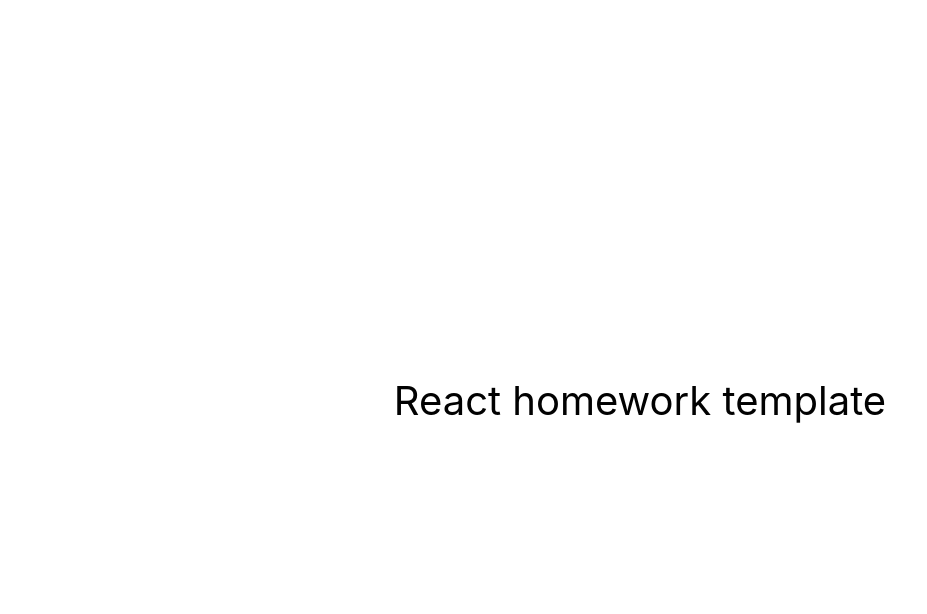
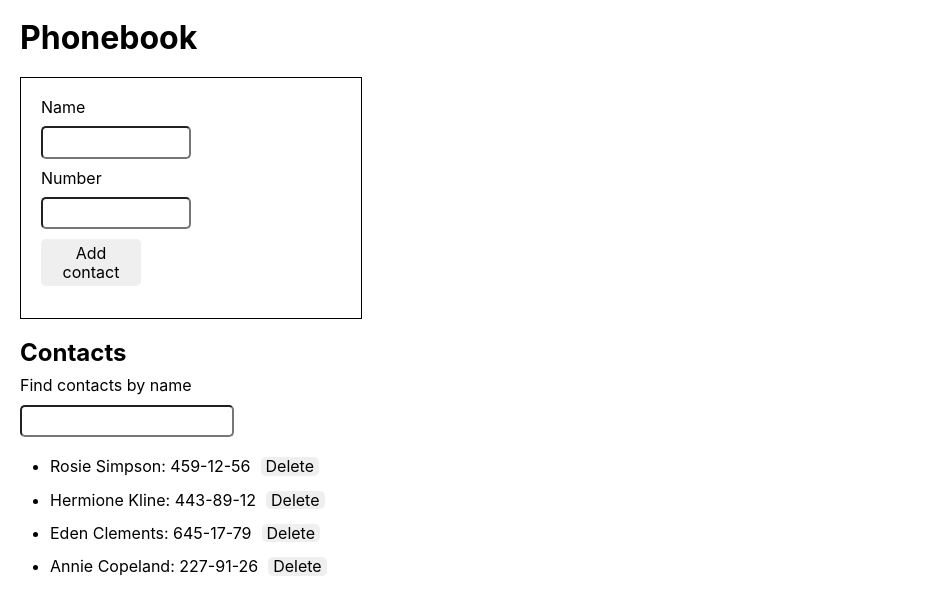
Before and after one commit to NonStopIT17/goit-react-hw-02-phonebook, a React (Create React App) app: page / in a window 1280 px wide. Shown: the top 614 px of the page, without its empty margins (0-927 px from the left). Built offline with nearby package versions, Linux system fonts and the light colour scheme.

Commit message:
Home work 2

```diff
--- a/src/components/App.jsx
+++ b/src/components/App.jsx
@@ -1,16 +1,55 @@
-export const App = () => {
-  return (
-    <div
-      style={{
-        height: '100vh',
-        display: 'flex',
-        justifyContent: 'center',
-        alignItems: 'center',
-        fontSize: 40,
-        color: '#010101'
-      }}
-    >
-      React homework template
-    </div>
-  );
+import { Component } from "react";
+import { ContactList, Filter } from "./contacts/Contacts";
+import { GlobalStyle } from "./GlobalStyle.styled";
+import { NewContactForm } from "./new-contact/NewContact";
+
+export class App extends Component{
+    state = {
+      contacts: [
+        {id: 'id-1', name: 'Rosie Simpson', number: '459-12-56'},
+        {id: 'id-2', name: 'Hermione Kline', number: '443-89-12'},
+        {id: 'id-3', name: 'Eden Clements', number: '645-17-79'},
+        {id: 'id-4', name: 'Annie Copeland', number: '227-91-26'},
+      ],
+      filter: '',
+    }
+
+    render(){
+      return(
+        <div style={{padding: "20px"}}>
+            <GlobalStyle/>
+            <div>
+            <h1 style={{marginBottom: "20px"}}>Phonebook</h1>
+            <NewContactForm submitHandling = {this.submitHandling} />
+
+            <h2 style={{marginBottom: "10px"}}>Contacts</h2>
+            <Filter setFilter={this.setFilter}/>
+            <ContactList contacts={this.state.contacts} filter={this.state.filter} deleteContact={this.deleteContact}/>
+          </div>
+        </div>
+      )
+    }
+
+    submitHandling = event =>{
+      event.preventDefault();
+      const id = this.state.contacts.length + 1;
+      const form = event.currentTarget;
+      const name = form.elements.name.value;
+      const number = form.elements.number.value;
+      this.setState({
+        ...this.state,
+        contacts: [
+          ...this.state.contacts,
+          { id: 'id-'+id, name: name, number: number },
+        ],
+      });
+   }
+   setFilter = event =>{
+    const inpuText = event.currentTarget.value;
+    this.setState({filter: inpuText});
+   }
+   deleteContact = event =>{
+    const targetId = event.currentTarget.id;
+    this.setState(prevState => ({contacts: prevState.contacts.filter(item => item.id !== targetId)}))
+   }
 };
--- a/src/index.css
+++ b/src/components/GlobalStyle.styled.js
@@ -1,5 +1,7 @@
-@import-normalize; /* bring in normalize.css styles */
+import '@csstools/normalize.css';
+import { createGlobalStyle } from "styled-components";
 
+export const GlobalStyle = createGlobalStyle`
 body {
   margin: 0;
   font-family: -apple-system, BlinkMacSystemFont, 'Segoe UI', 'Roboto', 'Oxygen',
@@ -13,3 +15,14 @@ code {
   font-family: source-code-pro, Menlo, Monaco, Consolas, 'Courier New',
     monospace;
 }
+ul{
+  padding: 0;
+  margin: 0;
+}
+h1,
+h2,
+h3,
+p {
+  margin: 0;
+}
+`;
--- /dev/null
+++ b/src/components/contacts/Contacts.jsx
@@ -0,0 +1,43 @@
+import { ContactItem, DeleteButton, FilterForm } from "./Contacts.styled"
+import PropTypes from 'prop-types';
+
+export const Filter = ({ setFilter}) => {
+return (
+    <FilterForm>
+        <label style={{display:"flex", flexDirection: "column"}}>
+            <span style={{marginBottom:"10px"}}>Find contacts by name</span>
+            <input
+                onChange={setFilter}
+                type="text"
+                pattern="^[a-zA-Zа-яА-Я]+(([' -][a-zA-Zа-яА-Я ])?[a-zA-Zа-яА-Я]*)*$"
+            />
+        </label>
+    </FilterForm>
+)
+}
+
+export const ContactList = ({contacts, filter, deleteContact}) => {
+    let contactsItems = [];
+    !filter.length ? contactsItems = contacts
+    :contactsItems = contacts.filter(item => item.name.toLowerCase().includes(filter.toLowerCase()));
+    return <ul style={{paddingLeft: "30px"}}>
+         {contactsItems.map(contact => {
+            return <ContactItem key={contact.id}>
+                    <span style={{marginRight: "10px"}}>
+                        {contact.name}: {contact.number}
+                    </span>
+                    <DeleteButton type="button" id={contact.id} onClick={deleteContact}>Delete</DeleteButton>
+                </ContactItem>
+        })}
+        </ul>
+}
+
+Filter.propTypes = {
+    setFilter: PropTypes.func.isRequired,
+}
+
+ContactList.propTypes = {
+    contacts: PropTypes.array.isRequired,
+    filter: PropTypes.string,
+    deleteContact: PropTypes.func.isRequired,
+}
--- /dev/null
+++ b/src/components/contacts/Contacts.styled.js
@@ -0,0 +1,26 @@
+import styled from "styled-components";
+
+export const FilterForm = styled.form`
+input{
+padding: 5px;
+border-radius: 5px;
+margin-bottom: 20px;
+width: 200px;
+}
+`
+
+export const ContactItem = styled.li`
+:not(:last-child){
+    margin-bottom: 15px;
+}
+`
+export const DeleteButton = styled.button`
+padding: 0 5px;
+border-radius: 5px;
+cursor: pointer;
+border:none;
+:hover{
+        border: 1px dashed gray;
+        cursor: pointer;
+    }
+`
--- /dev/null
+++ b/src/components/new-contact/NewContact.jsx
@@ -0,0 +1,37 @@
+import { ContactForm } from "./NewContact.styled"
+import PropTypes from 'prop-types';
+
+export const NewContactForm = ({submitHandling}) =>{
+    return(
+        <>
+        <ContactForm onSubmit={submitHandling}>
+            <label>
+            <span>Name</span>
+                <input
+                    type="text"
+                    name="name"
+                    pattern="^[a-zA-Zа-яА-Я]+(([' -][a-zA-Zа-яА-Я ])?[a-zA-Zа-яА-Я]*)*$"
+                    title="Name may contain only letters, apostrophe, dash and spaces. For example Adrian, Jacob Mercer, Charles de Batz de Castelmore d'Artagnan"
+                    required
+                />
+            </label>
+            <label>
+            <span>Number</span>
+                <input
+                    type="tel"
+                    name="number"
+                    pattern="\+?\d{1,4}?[-.\s]?\(?\d{1,3}?\)?[-.\s]?\d{1,4}[-.\s]?\d{1,4}[-.\s]?\d{1,9}"
+                    title="Phone number must be digits and can contain spaces, dashes, parentheses and can start with +"
+                    required
+                />
+            </label>
+            <button type="submit">Add contact</button>
+        </ContactForm>
+        </>
+    )
+}
+
+
+NewContactForm.propTypes = {
+    submitHandling: PropTypes.func.isRequired,
+}
--- /dev/null
+++ b/src/components/new-contact/NewContact.styled.js
@@ -0,0 +1,40 @@
+import styled from "styled-components";
+
+export const ContactForm = styled.form`
+padding: 20px;
+display: flex;
+flex-direction: column;
+width: 300px;
+height: 200px;
+border: 1px solid black;
+margin-bottom: 20px;
+
+label{
+display: flex;
+flex-direction: column;
+width: 150px;
+}
+
+label:not(:last-child){
+    margin-bottom: 10px;
+}
+
+span{
+    margin-bottom:10px;
+}
+input{
+padding: 5px;
+border-radius: 5px;
+}
+
+button{
+    padding:5px;
+    width: 100px;
+    border-radius: 5px;
+    border: none;
+    :hover{
+        border: 1px dashed gray;
+        cursor: pointer;
+    }
+}
+`
--- a/src/index.js
+++ b/src/index.js
@@ -1,7 +1,6 @@
 import React from 'react';
 import ReactDOM from 'react-dom/client';
 import { App } from 'components/App';
-import './index.css';
 
 ReactDOM.createRoot(document.getElementById('root')).render(
   <React.StrictMode>
```
Also changed, not shown: package.json (+7 -1 lines), 1 other file (tests, documents, lock files or other folders).
